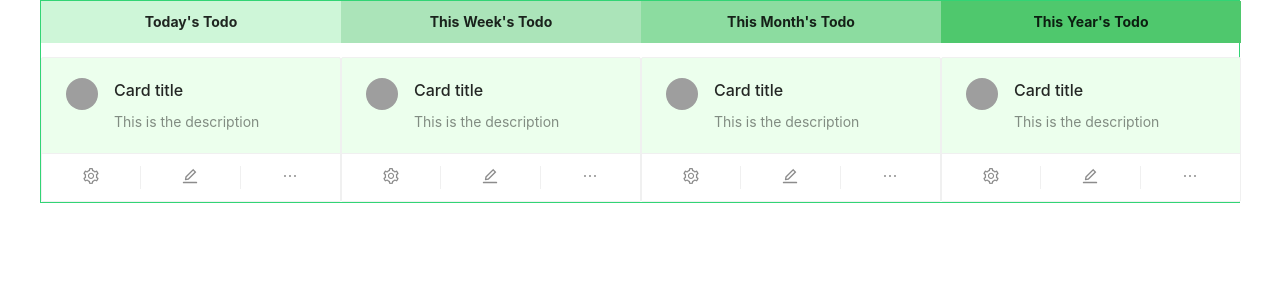
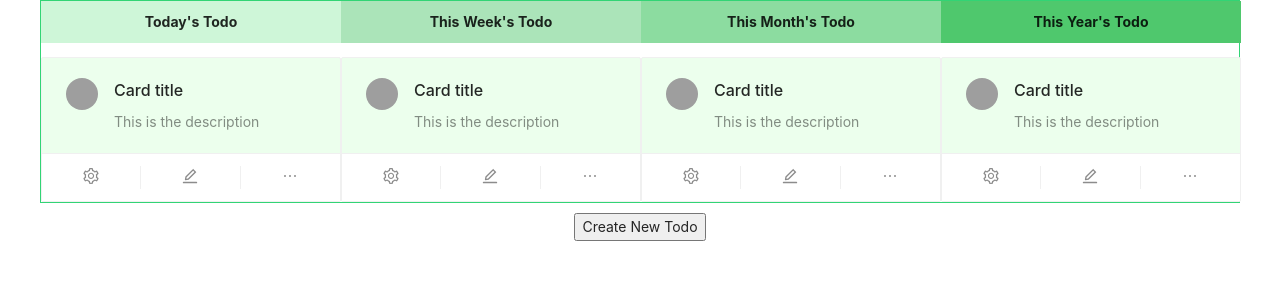
Before and after one commit to bora001/react-board, a React (Create React App) app: page / in a window 1280 px wide. Shown: the top 300 px of the page. Built offline with nearby package versions, Linux system fonts and the light colour scheme; grey boxes are pictures that could not be loaded.

Commit message:
create add btn, modal.tsx

```diff
--- a/src/App.tsx
+++ b/src/App.tsx
@@ -6,14 +6,34 @@ function App() {
   return (
     <div
       className="App"
-      style={{ width: "1200px", margin: "0 auto", border: "1px solid #32D475" }}
+      style={{
+        display: "flex",
+        flexDirection: "column",
+        justifyContent: "center",
+        alignItems: "center",
+      }}
     >
-      <div style={{ display: "flex" }}>
+      <div
+        style={{
+          display: "flex",
+          width: "1200px",
+          margin: "0 auto",
+          border: "1px solid #32D475",
+        }}
+      >
         <TodoBoard title="Today's Todo" color="#CEF6D8" />
         <TodoBoard title="This Week's Todo" color="#abe4b9" />
         <TodoBoard title="This Month's Todo" color="#8cdca0" />
         <TodoBoard title="This Year's Todo" color="#4fc86d" />
       </div>
+      <button
+        style={{
+          margin: "10px auto",
+          cursor: "pointer",
+        }}
+      >
+        Create New Todo
+      </button>
     </div>
   );
 }
```
Also changed, not shown: src/UI/Modal.tsx (added, +25 -0 lines).
